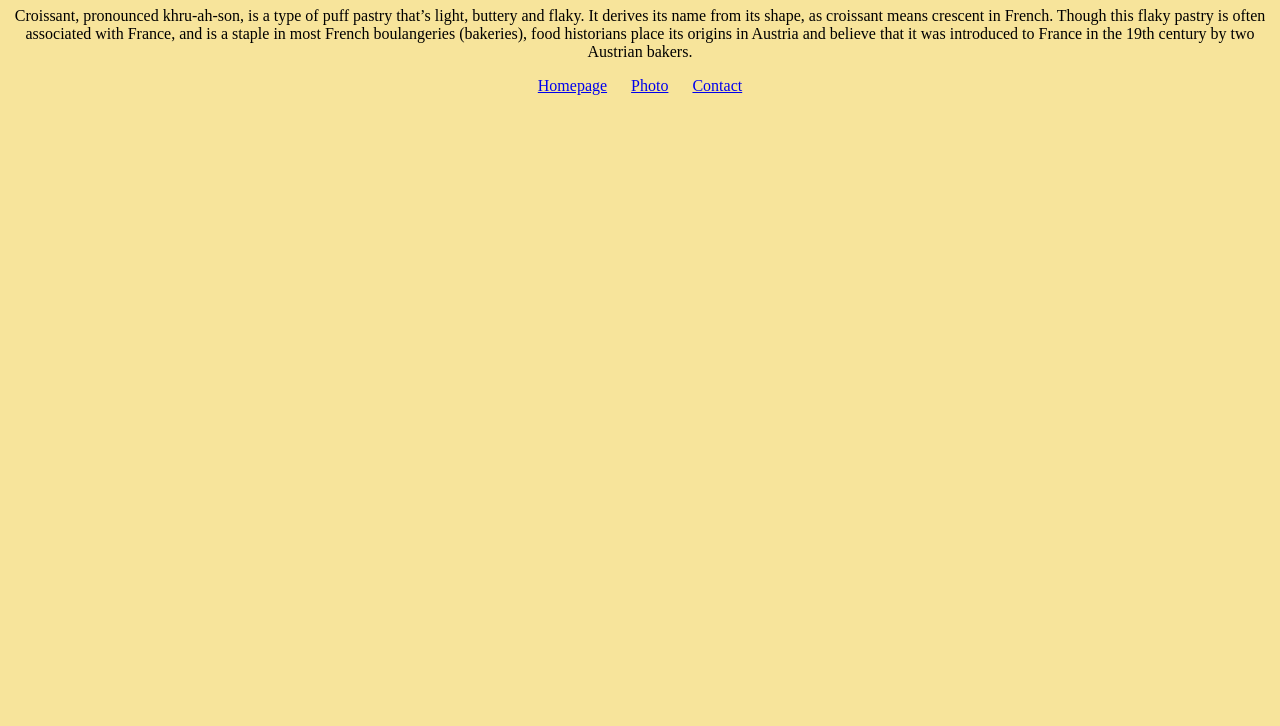
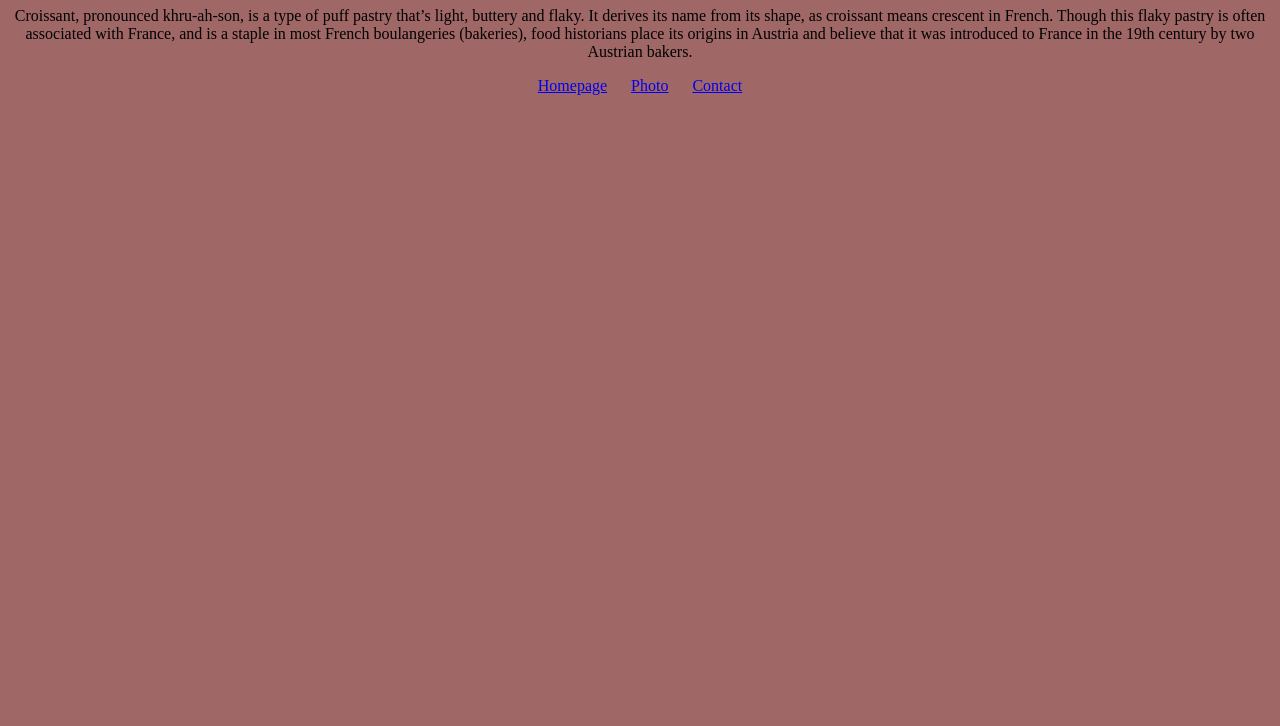
Before and after one commit to coderadiaz/Croissant, a plain HTML site: page index.html in a window 1280 px wide. Shown: the part 74-800 px from the top of the page. Drawn offline with Linux system fonts and the light colour scheme.

Commit message:
changed background color to brown

```diff
--- a/style.css
+++ b/style.css
@@ -1,5 +1,5 @@
 body {
-  background-color: #f7e49b;
+  background-color: rgb(160, 103, 103);
 }
 h1 {
   text-align: center;
```
